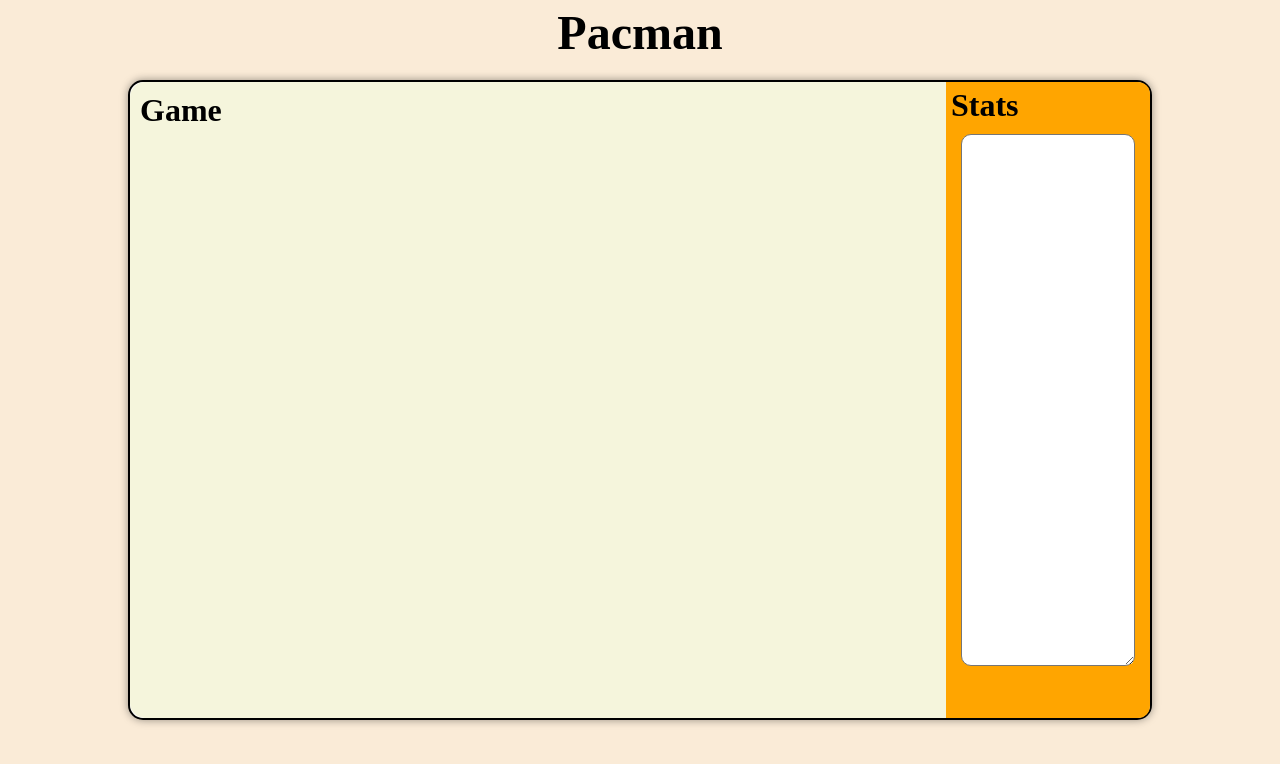
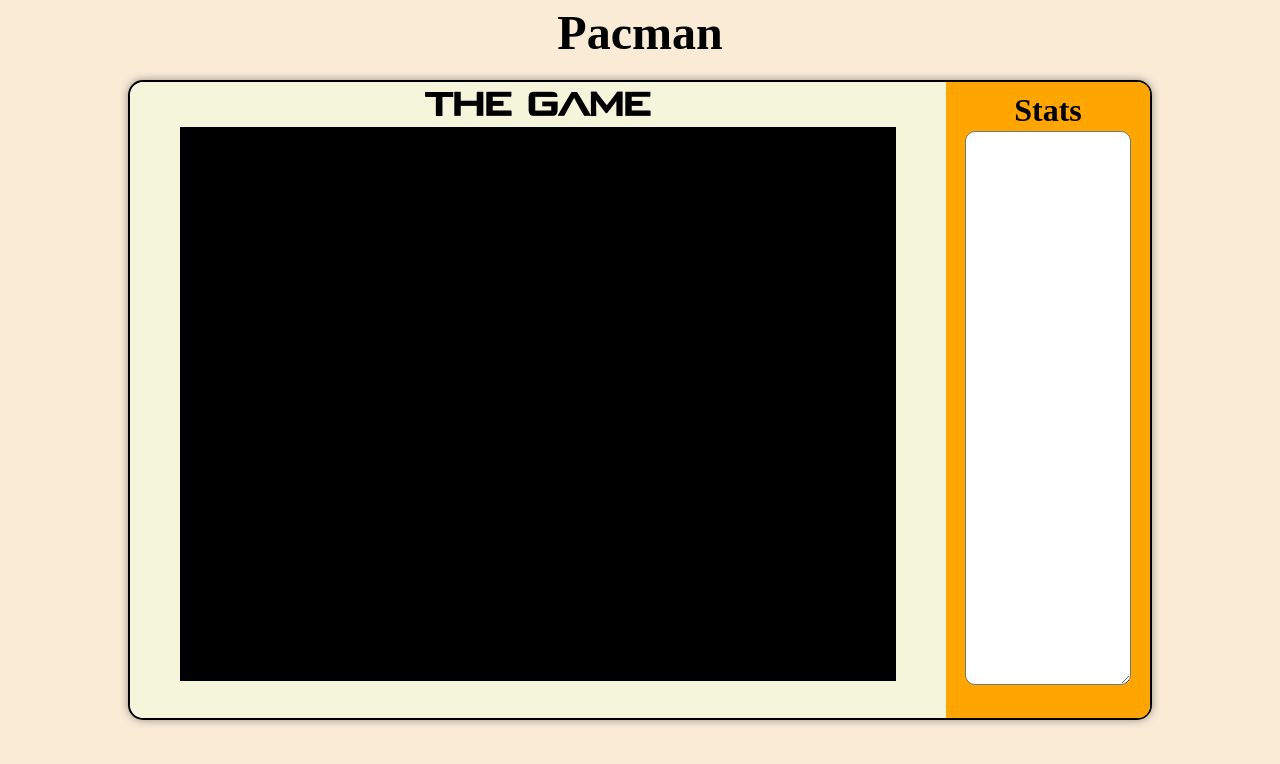
Before and after one commit to dkeller4/mon_projet, a plain HTML site: page index.html in a window 1280 px wide. Drawn offline with Linux system fonts and the light colour scheme.

Commit message:
Layout HTML CSS

```diff
--- a/index.html
+++ b/index.html
@@ -11,14 +11,15 @@
 </header>
 <div id="container">
     <div id="game">
-        <h1>Game</h1>
+        <h1>The Game</h1>
+        <div id="gamebox">
 
 
 
 
+        </div>
     </div><!--
     --><div id="stats">
-
         <h1>Stats</h1>
     <textarea></textarea>
     </div>
--- a/style/main.css
+++ b/style/main.css
@@ -3,7 +3,10 @@
     padding: 0; /* SUpprime la marge interne pour tous les éléments */
     box-sizing: border-box; /* Bordures comprises dans les dimensions */
 }
-
+@font-face {
+    font-family: blackops;
+    src: url("blops.ttf");
+}
 body {
     width:80%;
     margin: 0 auto;
@@ -12,9 +15,15 @@
 header {
     margin-top: 5px;
 }
+h1 {
+    text-align: center;
+}
 header h1 {
-    text-align: center;
     font-size: 3rem;
+}
+#game h1 {
+    font-family: blackops, serif;
+    font-size: 20px;
 }
 div#container {
     position: absolute;
@@ -34,16 +43,23 @@
     width: 80%;
     height: 100%;
     background-color: beige;
-    border-radius: 15px;
     padding: 10px;
     vertical-align: top;
     border-radius: 15px 0 0 15px;
+}
+div#gamebox {
+    display: block;
+    border:2px solid black;
+    width: 90%;
+    height: 90%;
+    background: black;
+    margin: 10px auto;
 }
 div#stats {
     display: inline-block;
     width: 20%;
     height: 100%;
-    padding: 5px;
+    padding: 10px;
     border-radius: 0 12px 12px 0;
     background-color: orange;
 }
@@ -51,6 +67,6 @@
     display: block;
     border-radius: 10px;
     width: 90%;
-    margin: 10px auto;
-    height: 85%;
+    margin: 2px auto;
+    height: 90%;
 }
```
Also changed, not shown: script/main.js (line endings or trailing spaces), style/blops.ttf (added).
